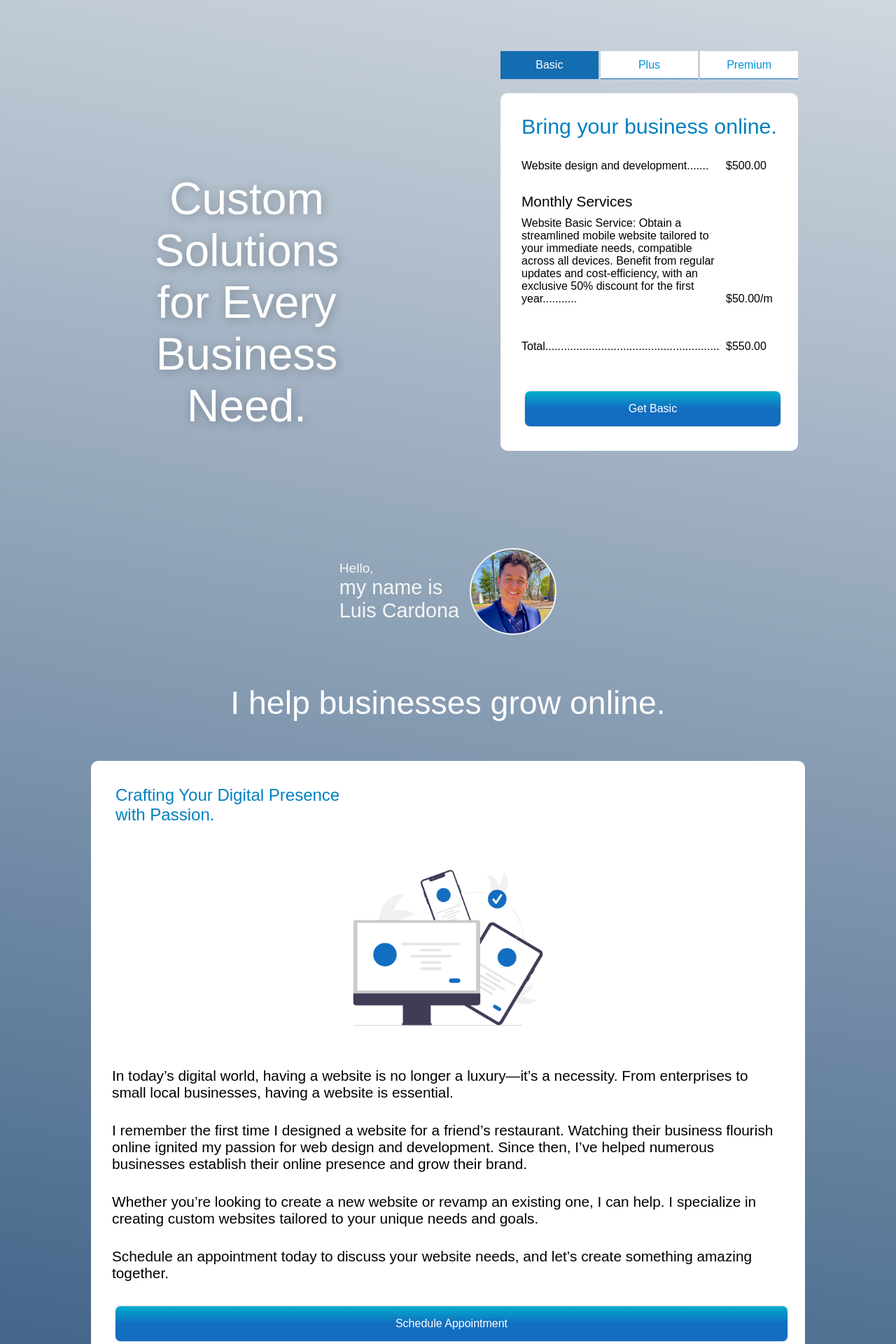
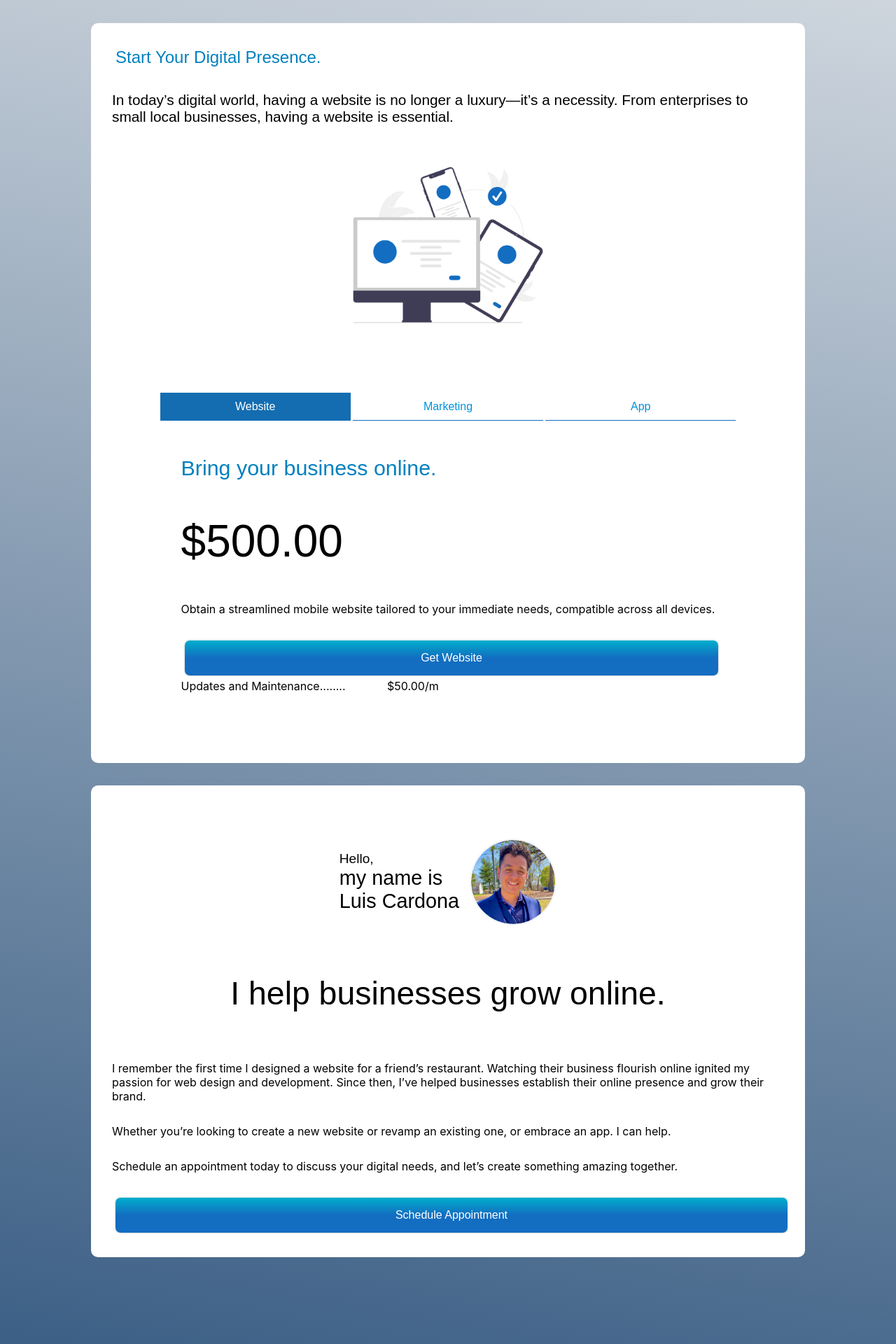
Before and after one commit to louieLouie117/react-portfolio, a React (Create React App) app in the folder client/: page / in a window 1280 px wide. Shown: the part 580-2500 px from the top of the page at 70% size. Built offline with nearby package versions, Linux system fonts and the light colour scheme.

Commit message:
NewLayoutPricing

```diff
--- a/client/src/components/Footer.jsx
+++ b/client/src/components/Footer.jsx
@@ -3,7 +3,7 @@ import React from 'react'
 function Footer(props) {
   return (
     <div className='footer-container'>
-        <a href="/">LC Website Solutions</a>
+        <a href="/">LC Digital Solutions</a>
 
     </div>
   )
--- a/client/src/components/LandingPage/Services.jsx
+++ b/client/src/components/LandingPage/Services.jsx
@@ -1,345 +1,130 @@
-import ServicesStyles from "../../modules/ServicesStyles.css"
-
+import ServicesStyles from "../../modules/ServicesStyles.css";
 import React, { useState } from 'react';
-import HeroBanner from '../../components/LandingPage/HeroBanner'
-
+import HeroBanner from '../../components/LandingPage/HeroBanner';
 
 function Services(props) {
 
-    const renderBasicService = () => {
-        return (
-            <ul className='pricing-container' style={BasicServicesStyles}>
-                <li>Website design and development.......</li>
-                <li>$500.00</li>
-            </ul>
-        );
+    <ServicesStyles></ServicesStyles>
+    const [ServiceTile, setServiceTile] = useState('Bring your business online.');
+    const [ServiceDescription, setServiceDescription] = useState('Obtain a streamlined mobile website tailored to your immediate needs, compatible across all devices.');
+    const [purchaseLink, setPurchaseLink] = useState('https://buy.stripe.com/aEU8wW5rV0oxgyk9AM?prefilled_promo_code=50OFF');
+    const [monthlyServicePrice, setMonthlyServicePrice] = useState('50.00');
+    const [purchaseBTNText, setPurchaseBTNText] = useState('Get Website');
+    const [TotalAmount, setTotalAmount] = useState('$500.00');
+    const [basicServiceBTNStyles, setBasicServiceBTNStyles] = useState({ backgroundColor: '#136db0', color: 'white' });
+    const [plusServiceBTNStyles, setPlusServiceBTNStyles] = useState({ backgroundColor: 'white', color: '#0092db' });
+    const [premiumServiceBTNStyles, setPremiumServiceBTNStyles] = useState({ backgroundColor: 'white', color: '#0092db' });
+
+    const [monthlyServices, setMonthlyServices] = useState('Updates and Maintenance');
+
+
+    const basicServiceHandler = () => {
+        setServiceTile('Bring your business online.');
+        setServiceDescription('Obtain a streamlined mobile website tailored to your immediate needs, compatible across all devices.');
+        setBasicServiceBTNStyles({ backgroundColor: '#136db0', color: 'white' });
+        setPlusServiceBTNStyles({ backgroundColor: 'white', color: '#136db0' });
+        setPremiumServiceBTNStyles({ backgroundColor: 'white', color: '#136db0' });
+        setPurchaseLink('https://buy.stripe.com/aEU8wW5rV0oxgyk9AM?prefilled_promo_code=50OFF');
+        setMonthlyServicePrice('100.00');
+        setPurchaseBTNText('Get Website');
+        setMonthlyServices('Updates and Maintenance');
+        setTotalAmount('$500.00');
     };
 
-    // render puls service
-    const renderPlusService = () => {
-        return (
-            <ul className='pricing-container' style={PlusServers}>
-            <li>Website design and development.......</li>
-            <li>$500.00</li>
-
-            <li>Setup Online Marketing.......</li>
-            <li>$500.00</li>
-
-            <li>Logo and Branding.......</li>
-            <li>$500.00</li>
-            </ul>
-        );
+    const plusServiceHandler = () => {
+        setServiceTile('Launch your online marketing and establish your social media presence.');
+        setServiceDescription('Integrated Geo-targeted marketing for local visibility and keyword optimization for search engines.');
+        setPlusServiceBTNStyles({ backgroundColor: '#136db0', color: 'white' });
+        setBasicServiceBTNStyles({ backgroundColor: 'white', color: '#136db0' });
+        setPremiumServiceBTNStyles({ backgroundColor: 'white', color: '#136db0' });
+        setPurchaseLink('https://buy.stripe.com/aEU5kK6vZdbjci48wG');
+        setMonthlyServicePrice('150.00');
+        setPurchaseBTNText('Get Marketing');
+        setMonthlyServices('Medial and Online Marketing');
+        setTotalAmount('$1,650.00');
     };
 
-    const renderPremiumService = () => {
-        return (
-            <ul className='pricing-container' style={PremiumServicesStyles}>
-            <li>App design.................</li>
-            <li>$1,000.00</li>
-
-            <li>App development.................</li>
-            <li>$1,000.00</li>
-
-            <li>Analytics...................</li>
-            <li>$1,000.00</li>
-
-            <li>Database...................</li>
-            <li>$3,500.00</li>
-            </ul>
-        );
+    const premiumServiceHandler = () => {
+        setServiceTile('Develop a Custom App or Convert Your Website into an App.');
+        setServiceDescription('Get an app or convert your website into an app with an integrate a database. Take advantage of advanced analytics and improve your online presence.');
+        setPremiumServiceBTNStyles({ backgroundColor: '#136db0', color: 'white' });
+        setBasicServiceBTNStyles({ backgroundColor: 'white', color: '#136db0' });
+        setPlusServiceBTNStyles({ backgroundColor: 'white', color: '#136db0' });
+        setPurchaseLink('https://buy.stripe.com/bIYbJ86vZ2wFeqc6oz');
+        setMonthlyServicePrice('240.00');
+        setPurchaseBTNText('Get App');
+        setMonthlyServices('Updates and Maintenance');
+        setTotalAmount('$6,500.00');
     };
-
-
-    const [BasicServicesStyles, setBasicServicesStyles] = useState({display: 'grid'});
-
-
-    <ServicesStyles></ServicesStyles>
-    // service tile
-    const [ServiceTile, setServiceTile] = useState('Bring your business online.');
-    // service description
-    const [ServiceDescription, setServiceDescription] = useState('Website Basic Service: Obtain a streamlined mobile website tailored to your immediate needs, compatible across all devices. Benefit from regular updates and cost-efficiency, with an exclusive 50% discount for the first year.');
-    // service purchase link
-    const [purchaseLink, setPurchaseLink] = useState('https://buy.stripe.com/aEU8wW5rV0oxgyk9AM?prefilled_promo_code=50OFF');
-    // monthly service price
-    const [monthlyServicePrice, setMonthlyServicePrice] = useState('50.00');
-    // purchase button text
-    const [purchaseBTNText, setPurchaseBTNText] = useState('Get Basic');
-
-
-    // branding logo integration
-    const [PremiumServicesStyles, setPremiumServicesStyles] = useState({display: 'none'});
-    // total amount
-    const [TotalAmount, setTotalAmount] = useState('$550.00');
-    // analytics integration
-    const [PlusServers, setPlusServers] = useState({display: 'none'});
-    // highlight analytics
-    const [ setHighlightAnalytics] = useState({color: '#0092db'});
-
-    // updated button to link to stripe
-    const [basicServiceBTNStyles, setBasicServiceBTNStyles] = useState({backgroundColor: '#136db0', color: 'white'});
-    const [plusServiceBTNStyles, setPlusServiceBTNStyles] = useState({backgroundColor: 'white', color: '#0092db'});
-    const [premiumServiceBTNStyles, setPremiumServiceBTNStyles] = useState({backgroundColor: 'white', color: '#0092db'});
-    // branding styles
-
-// basicServiceHandler
-const basicServiceHandler = () => {
-    //service tile
-    setServiceTile('Bring your business online.');
-    // service description
-    setServiceDescription('Website Basic Service: Obtain a streamlined mobile website tailored to your immediate needs, compatible across all devices. Benefit from regular updates and cost-efficiency, with an exclusive 50% discount for the first year.');
-    setBasicServiceBTNStyles({backgroundColor: '#136db0', color: 'white'});
-    setPlusServiceBTNStyles({backgroundColor: 'white', color: '#136db0'});
-    setPremiumServiceBTNStyles({backgroundColor: 'white', color: '#136db0'});
-    setPurchaseLink('https://buy.stripe.com/aEU8wW5rV0oxgyk9AM?prefilled_promo_code=50OFF');
-    // set monthly service price
-    setMonthlyServicePrice('50.00');
-    // set purchase button text
-    setPurchaseBTNText('Get Basic');
-    // payment integration
-
-    setPlusServers({display: 'none'});
-    setPremiumServicesStyles({display: 'none'});
-
-    setBasicServicesStyles({display: 'grid'});
-
-    setTotalAmount('$550.00');
-
-
-}
-// plusServiceHandler
-const plusServiceHandler = () => {
-    //service tile
-    setServiceTile('Establish a unique brand identity.');
-    // service description
-    setServiceDescription('Plus: Enhance your website and kickstart online marketing. Integrated Geo-targeted marketing for local visibility and keyword optimization for search engines.');
-    setPlusServiceBTNStyles({backgroundColor: '#136db0', color: 'white'});
-    setBasicServiceBTNStyles({backgroundColor: 'white', color: '#136db0'});
-    setPremiumServiceBTNStyles({backgroundColor: 'white', color: '#136db0'});
-    setPurchaseLink('https://buy.stripe.com/aEU5kK6vZdbjci48wG');
-    // set monthly service price
-    setMonthlyServicePrice('150.00');
-    // set purchase button text
-    setPurchaseBTNText('Get Plus');
-    // total amount
-    setTotalAmount('$1,650.00');
-
-    // display basic service none renderBasicService
-    setBasicServicesStyles({display: 'none'});
-
-    // PremiumServicesStyles
-    setPremiumServicesStyles({display: 'none'});
-    // analytics integration
-    setPlusServers({display: 'grid'});
-
-    // BasicServicesStyles
-    setBasicServicesStyles({display: 'none'});
-    setHighlightAnalytics({color: '#0092db'});
-}
-
-// premiumServiceHandler
-const premiumServiceHandler = () => {
-    setPremiumServicesStyles({display: 'grid'});
-
-
-    setBasicServicesStyles({display: 'none'});
-    setPlusServers({display: 'none'});
-    //service tile
-    setServiceTile('Transform your website into an app.');
-    // service description
-    setServiceDescription('Premium: Convert your website into an app and integrate a database. Take advantage of advanced analytics and tracking to monitor user behavior and improve your online presence.');
-    setPremiumServiceBTNStyles( {backgroundColor: '#136db0', color: 'white'});
-    setBasicServiceBTNStyles({backgroundColor: 'white', color: '#136db0'});
-    setPlusServiceBTNStyles({backgroundColor: 'white', color: '#136db0'});
-
-    setPurchaseLink('https://buy.stripe.com/bIYbJ86vZ2wFeqc6oz');
-    // set monthly service price
-    setMonthlyServicePrice('240.00');
-    // set purchase button text
-    setPurchaseBTNText('Get Premium');
-
-    // total amount
-    setTotalAmount('$6,740.00');
-
-    setHighlightAnalytics({color: 'black'});
-    // PremiumServicesStyles
-
-
-
-
-}
-
-
-
 
 
     return (
         <div className='Services-Container'>
-        {/* <header>
-            <h1>My Services</h1>
-
-            </header> */}
-
             <main>
-
-
-
+                <ul className='ServicesCard'>
+                    <li>
+                        <h2>Start Your Digital Presence.</h2>
+                        <div className='ServiceCardInfo'>
+                            <p>In today’s digital world, having a website is no longer a luxury—it’s a necessity. From enterprises to small local businesses, having a website is essential.</p>
+                            <img src="/img/HeroImageMobile.png" alt="" />
                             <section className='Cost-Container'>
-                <aside>
-
-        <h1>Custom Solutions for Every Business Need.</h1>
-
-        </aside>
-
-
                                 <main>
                                     <ul className='ServicesCard ServiceBackground'>
                                         <div className="MonthlyOptions">
-                                    <button style={basicServiceBTNStyles} onClick={() => basicServiceHandler()}>Basic</button>
-
-                                    <button style={ plusServiceBTNStyles }  onClick={() => plusServiceHandler()}>Plus</button>
-
-                                    <button style={premiumServiceBTNStyles}  onClick={() => premiumServiceHandler()}>Premium</button>
-
+                                            <button style={basicServiceBTNStyles} onClick={basicServiceHandler}>Website</button>
+                                            <button style={plusServiceBTNStyles} onClick={plusServiceHandler}>Marketing</button>
+                                            <button style={premiumServiceBTNStyles} onClick={premiumServiceHandler}>App</button>
                                         </div>
                                         <li>
-
                                             <header>
-
                                                 <h2>{ServiceTile}</h2>
-
                                             </header>
                                             <main className='AppPricing-Container'>
                                                 <section>
-                                {renderBasicService()}
-
+                                                    <div className="MonthlyServicesInfo"></div>
                                                 </section>
                                                 <section>
-                                {renderPlusService()}
-                                </section>
-
-                                <section>
-                                {renderPremiumService()}
-                                </section>
-
-
-
-
-
-
-                                <section>
-                                <h3>Monthly Services</h3>
-
-                                <div className="MonthlyServicesInfo">
-
-
-                                </div>
                                                     <ul className='pricing-container'>
-                                    <li>{ServiceDescription}..........</li>
-                                    <li  >${monthlyServicePrice}/m</li>
-
+                                                        <li><h2>{TotalAmount}</h2></li>
                                                     </ul>
                                                 </section>
-
-                                <section>
-
-                                    <ul className='pricing-container'>
-                                        <li>Total........................................................</li>
-                                        <li>{TotalAmount}</li>
-
-                                    </ul>
-                                    </section>
-
                                             </main>
+                                            {ServiceDescription}
                                             <footer>
                                                 <a id="PurchaseLink" href={purchaseLink}>
-                            {/* button to update link */}
-                            <button className='MainBTN' >{purchaseBTNText}</button>
-
+                                                    <button className='MainBTN'>{purchaseBTNText}</button>
                                                 </a>
-
+                                                <ul className='pricing-container'>
+                                                    <li>{monthlyServices}........</li>
+                                                    <li>${monthlyServicePrice}/m</li>
+                                                </ul>
                                             </footer>
                                         </li>
-
-
-
-
-
-
-
-
                                     </ul>
                                 </main>
                             </section>
+                        </div>
+                    </li>
+                </ul>
+                <section></section>
+                <ul className='ServicesCard'>
+                    <li>
+                        <HeroBanner />
+                        <p>I remember the first time I designed a website for a friend’s restaurant. Watching their business flourish online ignited my passion for web design and development. Since then, I’ve helped businesses establish their online presence and grow their brand.</p>
 
-                <section>
-      <HeroBanner></HeroBanner>
+                        <p>Whether you’re looking to create a new website or revamp an existing one, or embrace an app. I can help.</p>
 
-                </section>
-
-                <section>
-                    <ul className='ServicesCard'>
-
-                        <li>
-                            <h2>Crafting Your Digital Presence with Passion.</h2>
-                            <div className='ServiceCardInfo'>
-                            <img src="/img/HeroImageMobile.png" alt="" />
-
-                            <p>
-                            In today’s digital world, having a website is no longer a luxury—it’s a necessity. From enterprises to small local businesses, having a website is essential.
-                            </p>
-
-                            <p> I remember the first time I designed a website for a friend’s restaurant. Watching their business flourish online ignited my passion for web design and development. Since then, I’ve helped numerous businesses establish their online presence and grow their brand.</p>
-
-                            <p>Whether you’re looking to create a new website or revamp an existing one, I can help. I specialize in creating custom websites tailored to your unique needs and goals.</p>
-
-                            <p>Schedule an appointment today to discuss your website needs, and let’s create something amazing together.</p>
-
-                            </div>
+                        <p>Schedule an appointment today to discuss your digital needs, and let’s create something amazing together.</p>
                         <footer>
                             <a href="https://calendly.com/cardona-luis/30min">
                                 <button className='MainBTN'>Schedule Appointment</button>
                             </a>
                         </footer>
-
-
                     </li>
                 </ul>
-                </section>
-
             </main>
-
-
-
-
-
-
-
-
-            {/* <div className='CustomWebsite-Container' >
-
-            <section className='AlignTop'>
-            <h1>Having a website is crucial for any business in today’s digital age. </h1>
-            <p>I can design, develop, and maintain your website.</p>
-            <a  href="https://buy.stripe.com/aEU6rFcPy7qj6xGeUV">
-            <button className='MainBTN' >View My Services</button>
-            </a>
-            </section>
-
-            <picture>
-            <source media="(min-width: 1100px)" srcset="/img/DesktopFocusMobile.png"/>
-            <img src="/img/MobileWebsite.png" alt="" />
-            </picture>
-
-                <section>
-                <p>A website makes your business appear more professional and credible, and it allows you to reach a wider audience than ever before.</p>
-                <p>With a well-designed website, you can generate leads and sales for your business, showcase your work, and provide valuable information to repeat customers. </p>
-                <p>In addition, through the use of modern SEO tactics, you can beat your competitors online and establish yourself as a leader in your industry.</p>
-                </section>
-
-            </div> */}
         </div>
-  )
+    );
 }
 
-
-export default Services
+export default Services;
--- a/client/src/components/LandingPage/WorkExperience.jsx
+++ b/client/src/components/LandingPage/WorkExperience.jsx
@@ -14,7 +14,7 @@ function WorkExperience(props) {
       <div className="projectsPage-container" id='PageTop'>
       <header>
             <img src="img/Icons/ModernLogo.png" alt="" />
-            <h1>LC Website Solutions</h1>
+            <h1>LC Digital Solutions</h1>
           </header>
 
 
--- a/client/src/modules/LandingPageStyles.css
+++ b/client/src/modules/LandingPageStyles.css
@@ -846,7 +846,7 @@ li ::-webkit-scrollbar {
 }
 
 .myHeader-container>header>footer>h2{
-  color: white;
+  color: black;
   font: 2.5em sans-serif;
   padding: 30px;
 }
@@ -1082,21 +1082,21 @@ h1, h3{
 
 .name-container h1{
   font: 1.8em sans-serif;
-  color: whitesmoke;
+  color: black;
 
 }
 
 
 .name-container h2{
   font: 1.19em sans-serif;
-  color: whitesmoke;
+  color: black;
 
 }
 
 
 .name-container h3{
   font: 1.8em sans-serif;
-  color: whitesmoke;
+  color: black;
 
 }
 
@@ -1642,7 +1642,6 @@ h1, h3{
   } */
 
   .Cost-Container{
-    grid-template-columns: 1fr 1fr;
     column-gap: 150px;
   }
   #frameworks{
--- a/client/src/modules/ServicesStyles.css
+++ b/client/src/modules/ServicesStyles.css
@@ -28,7 +28,7 @@
     padding: 20px;
     border-radius: 10px;
     align-content: flex-start;
-    /* max-width: 35em; */
+    max-width: 60em;
     overflow: scroll;
 
 }
@@ -161,10 +161,11 @@
 
 }
 
-.pricing-container>li{
+.pricing-container>li>h2{
     display: grid;
     justify-items: flex-start;
     align-items: flex-end;
+    font: 4em sans-serif;
 }
 
 
@@ -195,9 +196,6 @@
 }
 
 
-.AppPricing-Container>section:last-of-type{
-    padding-top: 40px;
- }
 .MonthlyServicesInfo{
     margin-top: 10px;
 }
@@ -244,7 +242,6 @@
 
     .Cost-Container{
         padding: 40px;
-        height: 80vh;
     }
 
     .Cost-Container>aside h1{
```
Lines whose indentation alone changed are shown as unchanged.
